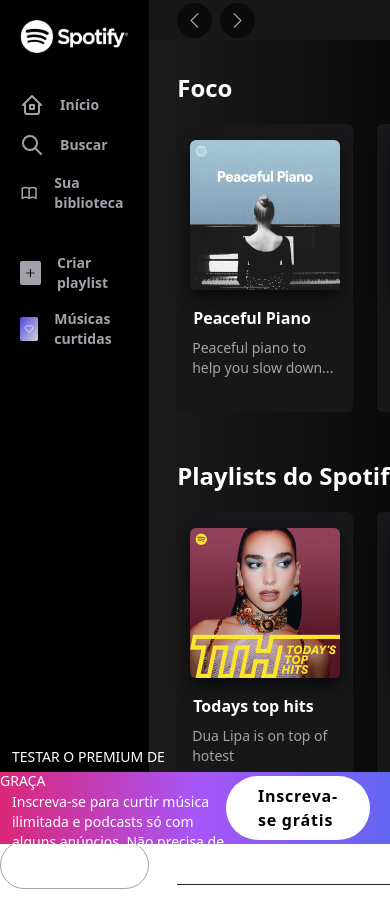
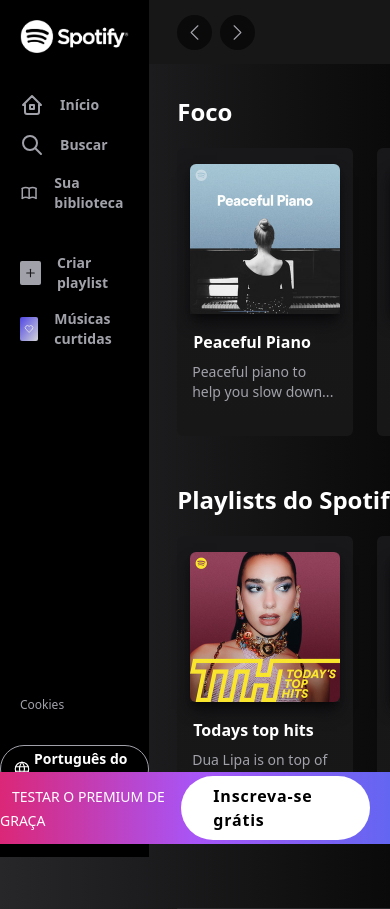
Before and after one commit to GuiFlesch/my-app, a Next.js app: page / in a window 390 px wide. Shown: the top 909 px of the page. Built offline with nearby package versions, Linux system fonts and the light colour scheme.

Commit message:
correcao responsividade

```diff
--- a/src/components/HeaderOptions.tsx
+++ b/src/components/HeaderOptions.tsx
@@ -3,7 +3,7 @@
 export default function HeaderOptions() {
     return (
         <div className={`
-            flex flex-col text-white w-full gap-3
+            flex flex-col text-white w-full gap-3 pb-16
         `}>
             <span className="p-5 mt-10 text-xs text-zinc-400 hover:underline cursor-pointer">
                 Cookies
--- a/src/components/Menu.tsx
+++ b/src/components/Menu.tsx
@@ -21,7 +21,7 @@
             <ul className={`
             flex flex-col text-zinc-400
             w-full p-5 font-semibold text-sm
-            gap-4 pb-96
+            gap-4 md:pb-96 pb-72
         `}>
                 <MenuItem icone={<IconPlus
                     strokeWidth={2}
--- a/src/components/Pagina.tsx
+++ b/src/components/Pagina.tsx
@@ -6,7 +6,7 @@
 export default function Pagina(props: PaginaProps) {
     return (
         <div className={`
-            flex bg-gradient-to-r from-zinc-800 to-neutral-950 h-screen w-screen
+            flex bg-gradient-to-r from-zinc-800 to-neutral-950 h-full md:h-screen w-screen
             `}>
             {props.children}
         </div>
--- a/src/components/Rodape.tsx
+++ b/src/components/Rodape.tsx
@@ -8,7 +8,7 @@
     `}>
             <div>
                 <span className="uppercase text-white text-sm font-normal p-3">Testar o premium de graça</span>
-                <p className="text-white font-normal pl-3 text-sm">Inscreva-se para curtir música ilimitada e podcasts só com alguns anúncios. Não precisa de cartão de crédito</p>
+                <p className="text-white font-normal pl-3 text-sm max-[600px]:hidden">Inscreva-se para curtir música ilimitada e podcasts só com alguns anúncios. Não precisa de cartão de crédito</p>
             </div>
             <PremiumItem className="text-black bg-white px-8 py-2 rounded-full list-none mr-5">Inscreva-se grátis</PremiumItem>
         </div>
```
